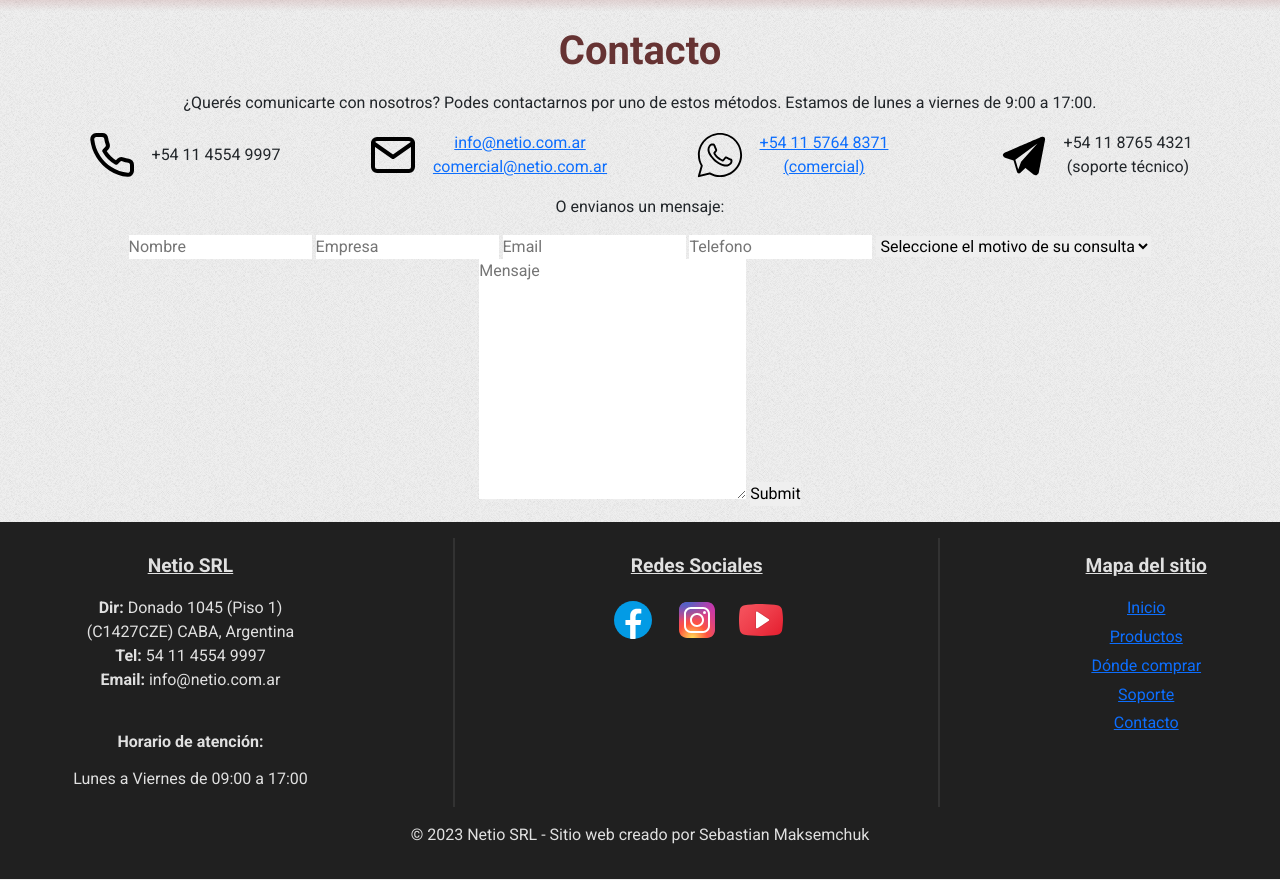
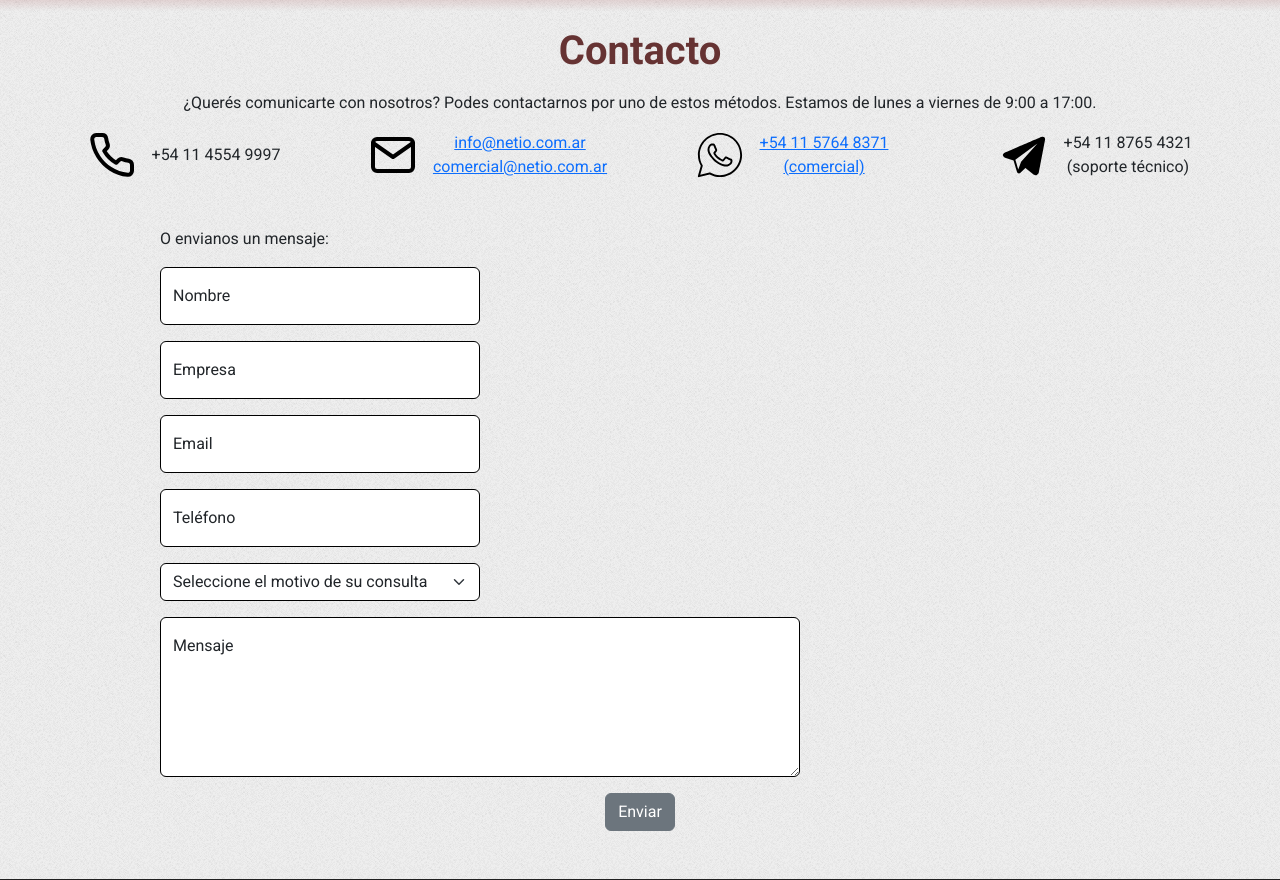
Before and after one commit to SebastianMaksemchuk/CH-DesarrolloWeb, a plain HTML site: page pages/contacto.html in a window 1280 px wide. Shown: the part 277-1157 px from the top of the page. Drawn offline with nearby package versions, Linux system fonts and the light colour scheme.

Commit message:
Formateo con bootstrap del formulario de contacto

```diff
--- a/css/style.css
+++ b/css/style.css
@@ -65,7 +65,7 @@ header {
   height: auto;
   justify-content: space-between;
   align-items: center;
-  z-index: 1;
+  z-index: 3;
 }
 
 .navH--logo {
@@ -141,7 +141,8 @@ header {
 
 .navV {
   display: none;
-  margin: 1.5%
+  margin: 1.5%;
+  width: fit-content;
 }
 
 .navV button,.navV button:focus  {
@@ -447,6 +448,28 @@ footer hr{
   flex-direction: column;
 }
 
+#contact-form {
+  padding: 2rem 10% ;
+}
+
+#contact-form p {
+  text-align: left;
+}
+
+#contact-form form input, .contacto form select {
+  max-width: 20rem;
+  border: #000000 solid 1px;
+}
+
+#contact-form form #mensaje {
+  max-width: 40rem;
+  height: 10rem;
+  border: #000000 solid 1px;
+}
+
+#contact-form form button {
+}
+
 /* media queries */
 
 @media (max-width: 62em) {
--- a/pages/contacto.html
+++ b/pages/contacto.html
@@ -83,24 +83,37 @@
           </div>
         </div>
       </section>
-      <section> <!-- formulario -->
+      <section id="contact-form"> <!-- formulario de contacto -->
         <p>O envianos un mensaje:</p>
-        <div class="formulario">
         <form method="post" name="formulario-de-contacto">
-            <input type="text" name="nombre" placeholder="Nombre" required>
-            <input type="text" name="empresa" placeholder="Empresa" required>
-            <input type="email" name="email" placeholder="Email" required>
-            <input type="number" name="telefono" placeholder="Telefono" required>
-            <select name="motivo" id="motivo">
+          <div class="form-floating mb-3">
+            <input type="text" class="form-control" id="form-nombre" placeholder="Nombre" required>
+            <label for="form-nombre">Nombre</label>
+          </div>
+          <div class="form-floating mb-3">
+            <input type="text" class="form-control" id="form-empresa" placeholder="Empresa" required>
+            <label for="form-empresa">Empresa</label>
+          </div>
+          <div class="form-floating mb-3">
+            <input type="email" class="form-control" id="form-email" placeholder="Email" required>
+            <label for="form-email">Email</label>
+          </div>
+          <div class="form-floating mb-3">
+            <input type="number" class="form-control" id="form-telefono" placeholder="Teléfono" required>
+            <label for="form-telefono">Teléfono</label>
+          </div>
+          <select class="form-select mb-3" name="motivo" id="motivo">
             <option value="default" selected disabled>Seleccione el motivo de su consulta</option>
             <option value="consulta-comercial">Consulta comercial</option>
             <option value="presupuesto">Pedir presupuesto</option>
             <option value="consulta-tecnica">Consulta técnica</option>
           </select>
-            <textarea name="mensaje" id="mensaje" placeholder="Mensaje" cols="30" rows="10" required></textarea>
-            <input type="submit" name="enviar" id="boton-enviar">
+          <div class="form-floating mb-3">
+            <textarea class="form-control" name="mensaje" id="mensaje" placeholder="Mensaje" required></textarea>
+            <label for="mensaje">Mensaje</label>
+          </div>
+          <button type="submit" class="btn btn-secondary">Enviar</button>
         </form>
-        </div>
       </section>
     </main>
     <footer>
```
Also changed, not shown: pages/comprar.html (+1 -1 lines), readme.txt. Lines whose indentation alone changed are shown as unchanged.
